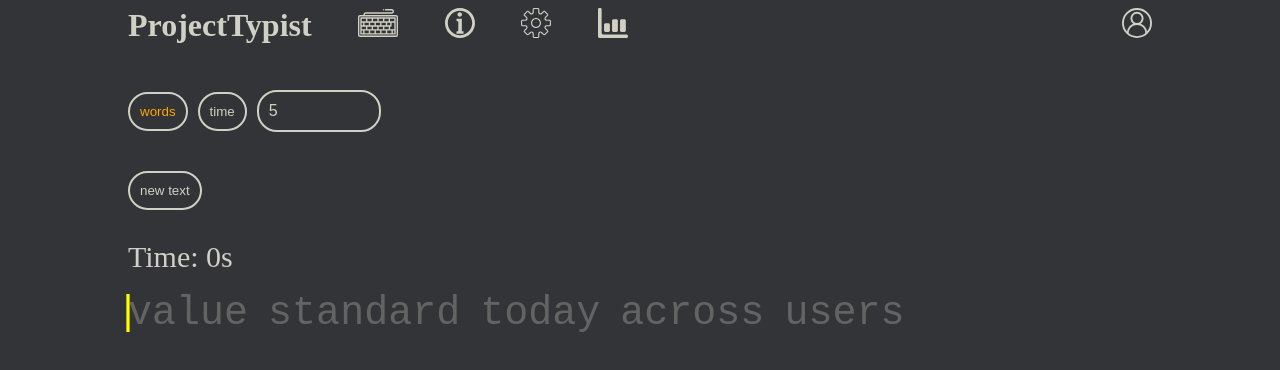
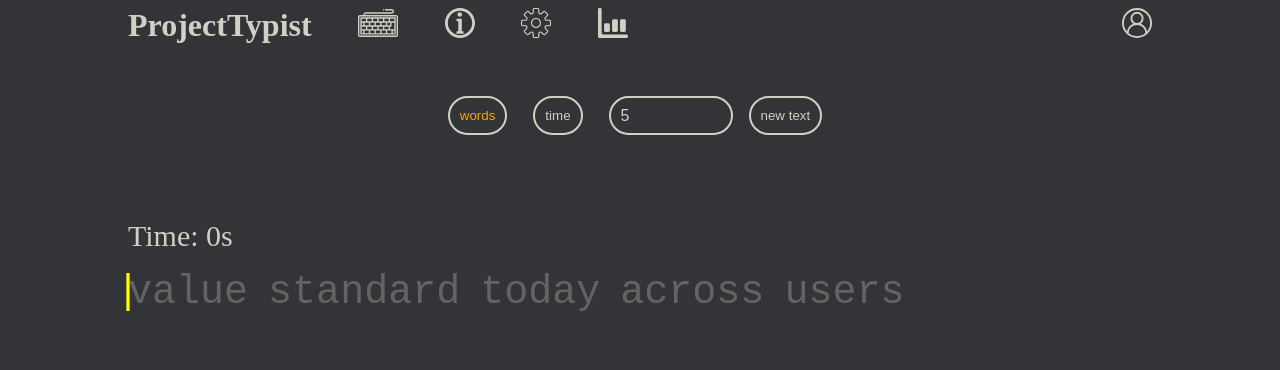
Before and after one commit to viktorpakholok/WebProjectTypist, a React (Vite) app in the folder projecttypist/: page / in a window 1280 px wide. Shown: the top 370 px of the page. Built offline with nearby package versions, Linux system fonts and the light colour scheme.

Commit message:
Typing element fix

```diff
--- a/projecttypist/src/components/Typing/TypingElement/TypingElement.css
+++ b/projecttypist/src/components/Typing/TypingElement/TypingElement.css
@@ -1,11 +1,15 @@
-/* .modes-manager {
-
-  /* margin-top: 20%; */
-/* }  */
+.modes-manager {
+    display: flex;
+    justify-content: center;
+    align-items: center;
+    gap: 1rem;
+    flex-wrap: wrap;
+    padding: 1rem;
+}
 
 .wrongInputText {
     display: block;
-    position:relative;
+    position: relative;
     height: 30px;
 }
 
@@ -29,6 +33,7 @@
 
 .mode-input {
     width: 100px;
+    height: 15.5px;
     padding: 10px;
     font-size: 1em;
     background-color: var(--bg-color);
@@ -36,5 +41,12 @@
     border-radius: 20px;
     color: var(--ft-color);
     /* opacity: 0.8; */
-    margin-top: 10px;
+    margin-top: -10px;
 }
+
+.modes-container {
+    display: flex;
+    flex-direction: column;
+    align-items: center;
+    gap: 0.5rem;
+}
--- a/projecttypist/src/components/Typing/TypingElement/TypingElement.jsx
+++ b/projecttypist/src/components/Typing/TypingElement/TypingElement.jsx
@@ -20,16 +20,18 @@ function TypingElement() {
     const applyInputValue = useCallback((newInputValue) => {
         if (!newInputValue) return
         const parsedValue = parseInt(newInputValue)
-        if (isNaN(parsedValue)) {
-            setWrongInputText("Wrong input")
+        if (isNaN(parsedValue) || !(/^-?\d+(\.\d+)?$/.test(newInputValue))) {
+            setWrongInputText("Wrong input!")
             return
         }
         if (parsedValue > 10000) {
-            setWrongInputText("input value is larget than 10000")
+            setWrongInputText("Input value is larget than 10000!")
+            // alert("Input value is larget than 10000!");
             return
         }
         if (parsedValue < 1) {
-            setWrongInputText("input value is smaller than 1")
+            setWrongInputText("Input value is smaller than 1!")
+            // alert("Input value is smaller than 1!")
             return
         }
         modeValues.setValue(parsedValue)
@@ -71,14 +73,17 @@ function TypingElement() {
 
 
     return <>
+        <div className="modes-container">
         <div className="modes-manager">
             <button className={wordsClass + " button-type"} value="words" onClick={(e) => changeMode(e)}>words</button>
             <button className={timeClass + " button-type"} value="time" onClick={(e) => changeMode(e)}>time</button>
             <input className="mode-input" type="text" onChange={(e) => updateInputValue(e)} value={inputValue} />
+            <button className="button-type" onClick={() => typingInputRef.current.resetTypingInput()}>new text</button>
+        </div>
             <div className="wrongInputText">{wrongInputText}</div>
         </div>
 
-        <button className="button-type" onClick={() => typingInputRef.current.resetTypingInput()}>new text</button>
+
         <Timer refference={timerRef} timeLimit={getTimeValue()} typingInputRef={typingInputRef}></Timer>
         {/* <p className="time-text">time: {timeTyping}s</p> */}
 
```
